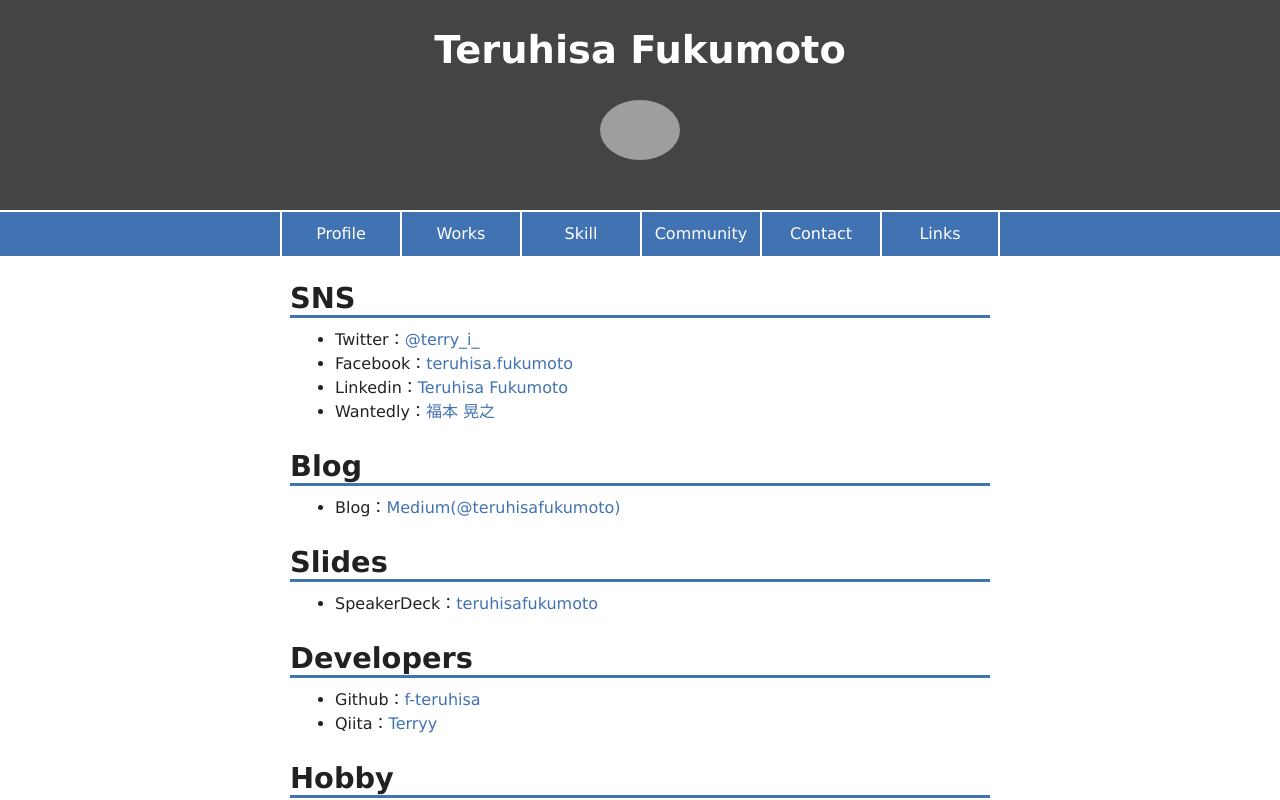
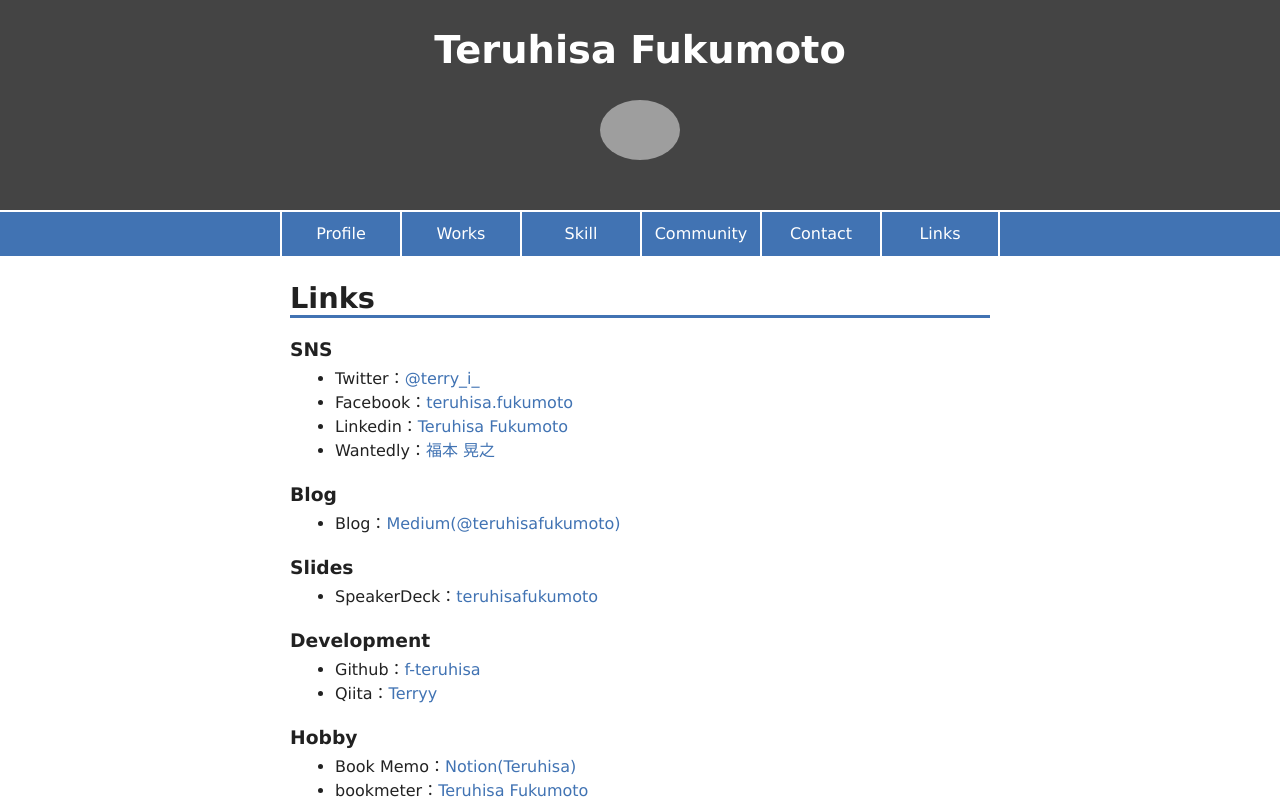
Before and after one commit to f-teruhisa/fukumoto_portfolio, a React (Create React App) app: page /links in a window 1280 px wide. Shown: the top 800 px of the page. Built offline with nearby package versions, Linux system fonts and the light colour scheme; grey boxes are pictures that could not be loaded.

Commit message:
dix typo

```diff
--- a/src/components/Link.js
+++ b/src/components/Link.js
@@ -2,31 +2,28 @@ import React from 'react';
 
 const Links = () => (
   <React.Fragment>
-    <h2>SNS</h2>
+    <h2>Links</h2>
+    <h3>SNS</h3>
     <ul>
       <li>Twitter：<a href="https://twitter.com/terry_i_">@terry_i_</a></li>
       <li>Facebook：<a href="https://www.facebook.com/teruhisa.fukumoto">teruhisa.fukumoto</a></li>
       <li>Linkedin：<a href="https://www.linkedin.com/in/teruhisafukumoto">Teruhisa Fukumoto</a></li>
       <li>Wantedly：<a href="https://www.wantedly.com/users/47151584">福本 晃之</a></li>
     </ul>
-
-    <h2>Blog</h2>
+    <h3>Blog</h3>
     <ul>
       <li>Blog：<a href="https://medium.com/@teruhisafukumoto">Medium(@teruhisafukumoto)</a></li>
     </ul>
-
-    <h2>Slides</h2>
+    <h3>Slides</h3>
     <ul>
       <li>SpeakerDeck：<a href="https://speakerdeck.com/teruhisafukumoto">teruhisafukumoto</a></li>
     </ul>
-
-    <h2>Developers</h2>
+    <h3>Development</h3>
     <ul>
       <li>Github：<a href="https://github.com/f-teruhisa">f-teruhisa</a></li>
       <li>Qiita：<a href="https://qiita.com/Terryy">Terryy</a></li>
     </ul>
-
-    <h2>Hobby</h2>
+    <h3>Hobby</h3>
     <ul>
       <li>Book Memo：<a href="https://www.notion.so/teruhisa/8cbd71adae794dbcbac49ca18fb3fe49?v=97b38f5fdcf742758ee79fd4537e459c">Notion(Teruhisa)</a></li>
       <li>bookmeter：<a href="https://bookmeter.com/users/629901">Teruhisa Fukumoto</a></li>
--- a/src/components/Skill.js
+++ b/src/components/Skill.js
@@ -6,6 +6,7 @@ const Skill = () => (
     <ul>
       <li>Ruby(Rails)</li>
       <li>Python</li>
+      <li>Docker</li>
       <li>HTML</li>
       <li>CSS</li>
       <li>Git</li>
```
